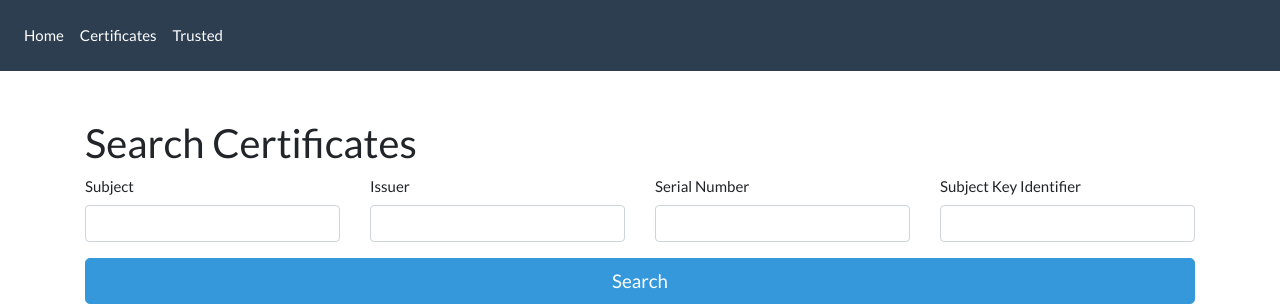
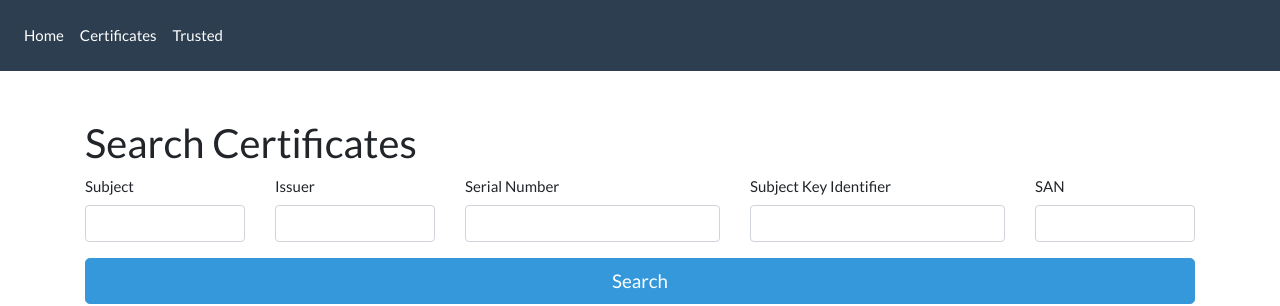
Before and after one commit to capitaltg/thea, an Angular app in the folder thea-ui/: page /search in a window 1280 px wide. Shown: the top 306 px of the page. Built offline with nearby package versions, Linux system fonts and the light colour scheme; no server answers.

Commit message:
added certificate search by SAN

```diff
--- a/thea-ui/src/app/components/search/search.component.html
+++ b/thea-ui/src/app/components/search/search.component.html
@@ -1,13 +1,13 @@
 <h2>Search Certificates</h2>
 <form>
   <div class="row">
-    <div class="col-md-3 mb-3">
+    <div class="col-md-2 mb-3">
       <label for="subject">Subject</label>
       <input name="subjectDn" type="text" class="form-control"
         [(ngModel)]="filters.subjectDn"
         #text="ngModel"/>
     </div>
-    <div class="col-md-3 mb-3">
+    <div class="col-md-2 mb-3">
       <label for="issuer">Issuer</label>
       <input name="issuerDn" type="text" class="form-control"
         [(ngModel)]="filters.issuerDn"
@@ -23,6 +23,12 @@
       <label for="subjectKeyIdentifier">Subject Key Identifier</label>
       <input name="subjectKeyIdentifier" type="text" class="form-control"
         [(ngModel)]="filters.subjectKeyIdentifier"
+        #text="ngModel"/>
+    </div>
+    <div class="col-md-2 mb-3">
+      <label for="subjectAlternativeNames">SAN</label>
+      <input name="subjectAlternativeNames" type="text" class="form-control"
+        [(ngModel)]="filters.subjectAlternativeNames"
         #text="ngModel"/>
     </div>
   </div>
```
Also changed, not shown: 1 other file (tests, documents, lock files or other folders).
